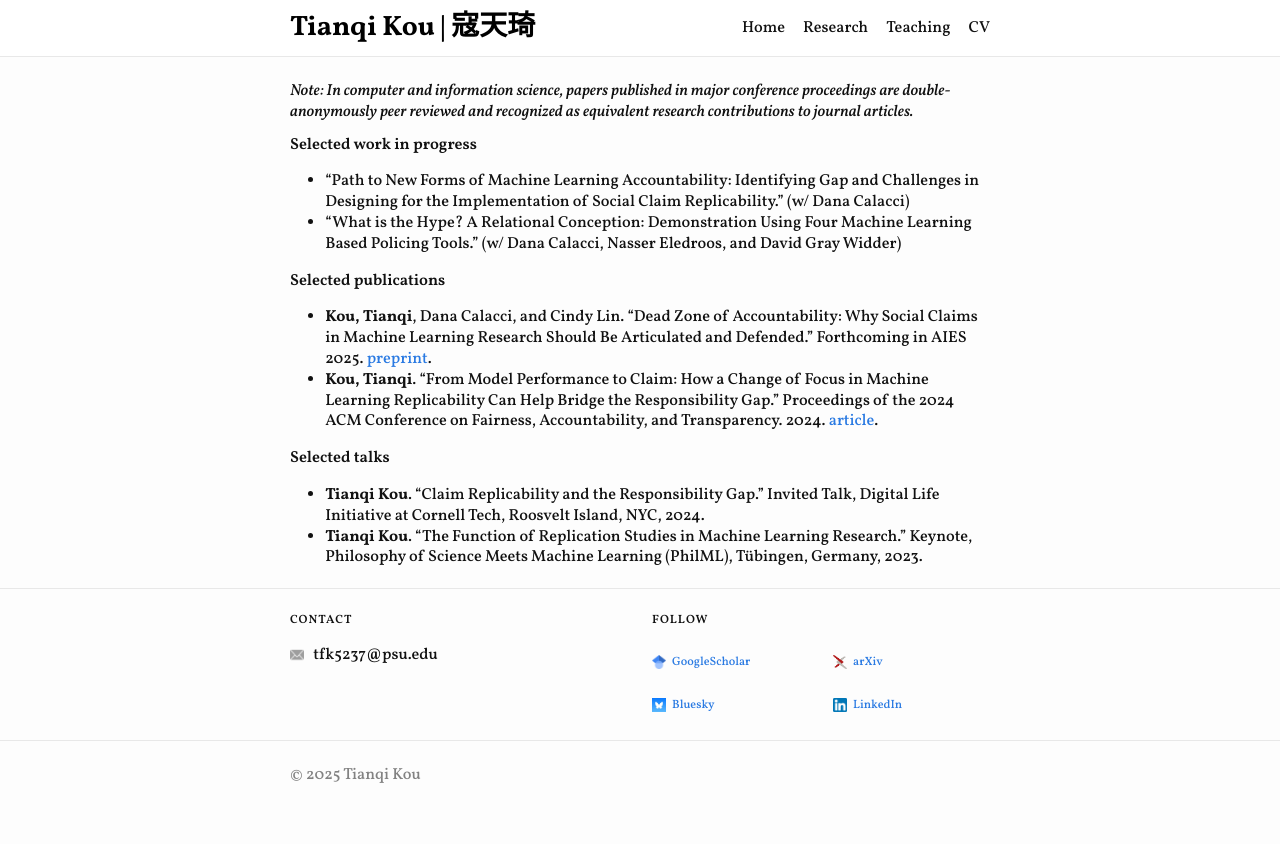
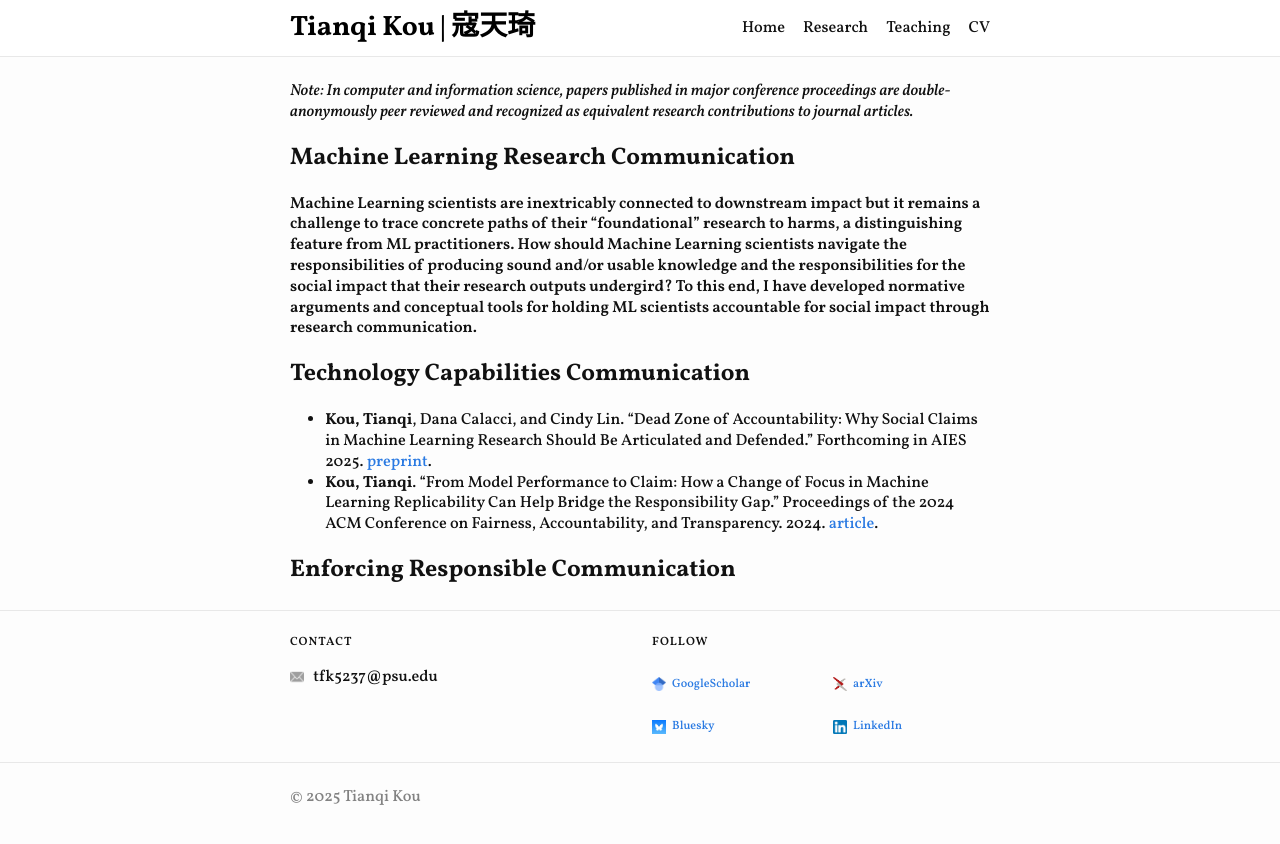
Before and after one commit to koutianqi/koutianqi.github.io, a Jekyll site: the page built from pages/research.markdown, in a window 1280 px wide. Shown: the top 844 px of the page. Built offline with Jekyll 4.4.1, drawn with Linux system fonts in a browser that asks for light colours.

Commit message:
Update research.markdown

```diff
--- a/pages/research.markdown
+++ b/pages/research.markdown
@@ -5,16 +5,13 @@
 
 _Note: In computer and information science, papers published in major conference proceedings are double-anonymously peer reviewed and recognized as equivalent research contributions to journal articles._
 
-## Selected work in progress
- - "Path to New Forms of Machine Learning Accountability: Identifying Gap and Challenges in Designing for the Implementation of Social Claim Replicability." (w/ Dana Calacci)
- - "What is the Hype? A Relational Conception: Demonstration Using Four Machine Learning Based Policing Tools." (w/ Dana Calacci, Nasser Eledroos, and David Gray Widder)
+# Machine Learning Research Communication
+## Machine Learning scientists are inextricably connected to downstream impact but it remains a challenge to trace concrete paths of their “foundational” research to harms, a distinguishing feature from ML practitioners. How should Machine Learning scientists navigate the responsibilities of producing sound and/or usable knowledge and the responsibilities for the social impact that their research outputs undergird? To this end, I have developed normative arguments and conceptual tools for holding ML scientists accountable for social impact through research communication.
 
-## Selected publications
+
+# Technology Capabilities Communication
 
 - **Kou, Tianqi**, Dana Calacci, and Cindy Lin. "Dead Zone of Accountability: Why Social Claims in Machine Learning Research Should Be Articulated and Defended." Forthcoming in AIES 2025. [preprint](https://arxiv.org/pdf/2404.13131?).
 - **Kou, Tianqi**. "From Model Performance to Claim: How a Change of Focus in Machine Learning Replicability Can Help Bridge the Responsibility Gap." Proceedings of the 2024 ACM Conference on Fairness, Accountability, and Transparency. 2024. [article](https://arxiv.org/pdf/2404.13131?).
 
-
-## Selected talks
-- **Tianqi Kou**. “Claim Replicability and the Responsibility Gap.” Invited Talk, Digital Life Initiative at Cornell Tech, Roosvelt Island, NYC, 2024.
-- **Tianqi Kou**. “The Function of Replication Studies in Machine Learning Research.” Keynote, Philosophy of Science Meets Machine Learning (PhilML), Tübingen, Germany, 2023.
+# Enforcing Responsible Communication
```
